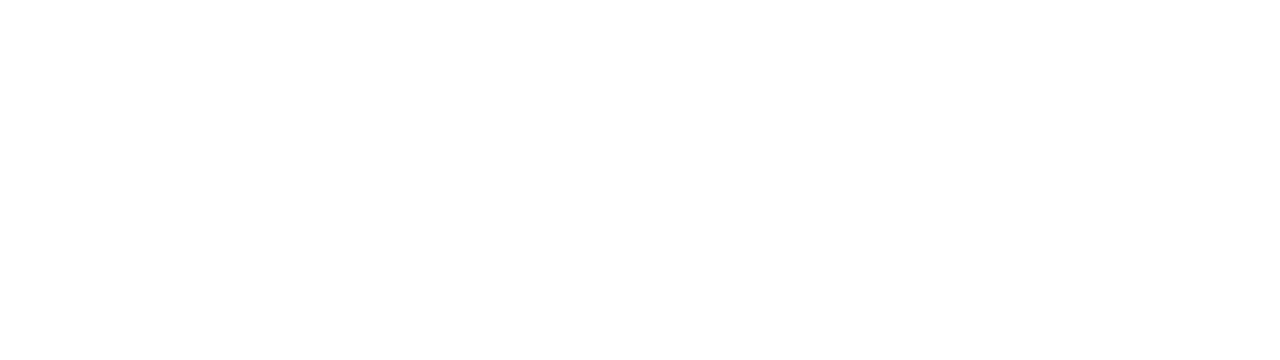
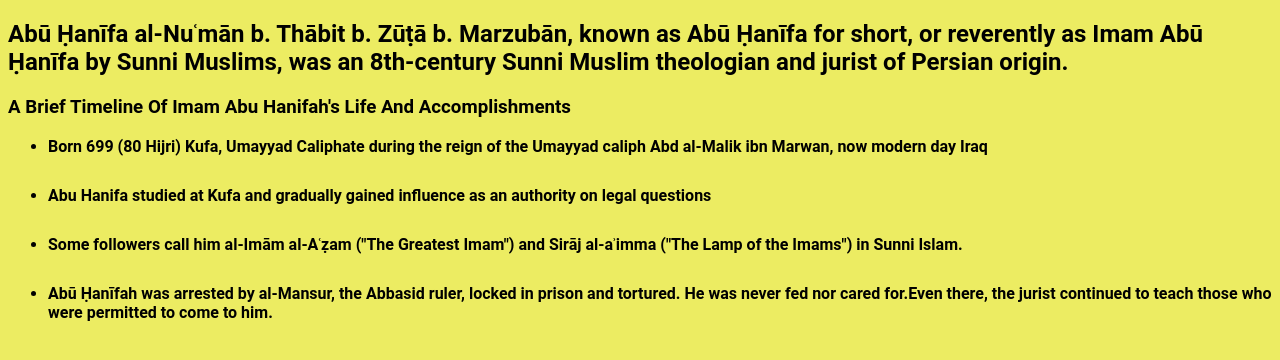
Before and after one commit to abughurab16/myimams, a plain HTML site: page imams/hanafi.html in a window 1280 px wide. Drawn offline with Linux system fonts and the light colour scheme.

Commit message:
bit tired can't lie

```diff
--- a/imams/hanafi.html
+++ b/imams/hanafi.html
@@ -1,12 +1,26 @@
 <!DOCTYPE html>
 <html lang="en">
-<head>
-    <meta charset="UTF-8">
-    <meta http-equiv="X-UA-Compatible" content="IE=edge">
-    <meta name="viewport" content="width=device-width, initial-scale=1.0">
-    <title>Imam Abu Hanifah</title>
-</head>
-<body>
-
-</body>
+  <head>
+    <meta charset="UTF-8" />
+    <meta http-equiv="X-UA-Compatible" content="IE=edge" />
+    <meta name="viewport" content="width=device-width, initial-scale=1.0" />
+    <link rel="stylesheet" href="styles/hanafi.css" />
+    <title>Imam Abu Hanifa</title>
+  </head>
+  <body>
+    <main>
+      <h2 class="subtitle">
+        Abū Ḥanīfa al-Nuʿmān b. Thābit b. Zūṭā b. Marzubān, known as Abū Ḥanīfa
+        for short, or reverently as Imam Abū Ḥanīfa by Sunni Muslims, was an
+        8th-century Sunni Muslim theologian and jurist of Persian origin.
+      </h2>
+      <h3>A Brief Timeline Of Imam Abu Hanifah's Life And Accomplishments</h3>
+      <ul class="list">
+        <li>Born 699 (80 Hijri) Kufa, Umayyad Caliphate during the reign of the Umayyad caliph Abd al-Malik ibn Marwan, now modern day Iraq</li>
+        <li>Abu Hanifa studied at Kufa and gradually gained influence as an authority on legal questions</li>
+        <li>Some followers call him al-Imām al-Aʿẓam ("The Greatest Imam") and Sirāj al-aʾimma ("The Lamp of the Imams") in Sunni Islam.</li>
+        <li>Abū Ḥanīfah was arrested by al-Mansur, the Abbasid ruler, locked in prison and tortured. He was never fed nor cared for.Even there, the jurist continued to teach those who were permitted to come to him.</li>
+      </ul>
+    </main>
+  </body>
 </html>
--- /dev/null
+++ b/imams/styles/hanafi.css
@@ -0,0 +1,32 @@
+body {
+    background-color: rgba(236, 236, 95, 0.979);
+    font-family: 'Roboto', sans-serif;
+}
+/* Layout */
+
+
+
+/*  */
+
+/* Typography */
+@import url('https://fonts.googleapis.com/css2?family=Roboto&display=swap');
+.list {
+    font-size: 1.5em;
+    font-weight: bold;
+}
+
+.list li {
+    margin-bottom: 30px;
+}
+
+/*  */
+
+/* Media queries */
+@media (min-width: 375px) {
+    .list {
+        font-size: 1em;
+    }
+}
+
+
+/*  */
--- a/imams/styles/index.css
+++ b/imams/styles/index.css
@@ -3,6 +3,7 @@
 }
 body {
   background-color: var(--background);
+  font-family: 'Roboto', sans-serif;
 }
 
 /* Typography */
```
Also changed, not shown: index.html (+1 -1 lines).
